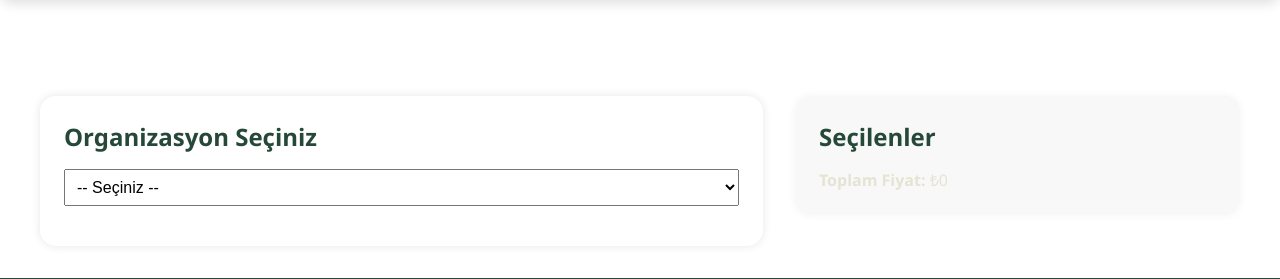
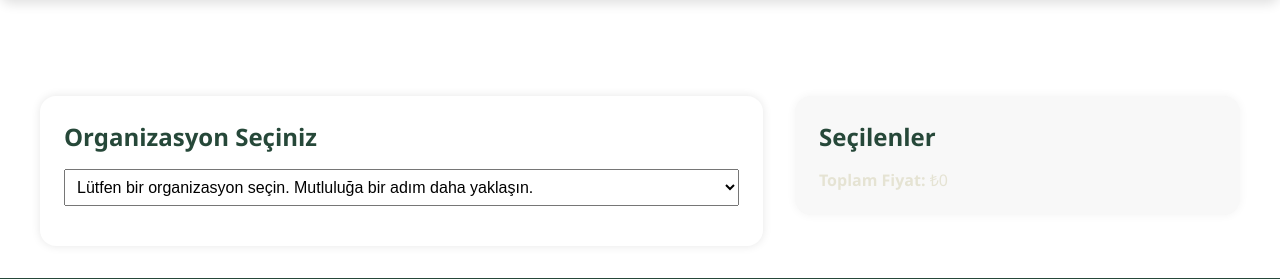
Before and after one commit to BahadirYasin/lavinya, a Django app: page /organizations/ in a window 1280 px wide. Shown: the part 152-431 px from the top of the page. Run offline with Django 5.2, Linux system fonts and the light colour scheme; data that the repository does not hold is empty.

Commit message:
try to new changes

```diff
--- a/templates/organizations.html
+++ b/templates/organizations.html
@@ -91,7 +91,7 @@
   <div class="organizations-left-panel">
     <h2>Organizasyon Seçiniz</h2>
     <select id="organizations-type-select">
-      <option value="">-- Seçiniz --</option>
+      <option value="">Lütfen bir organizasyon seçin. Mutluluğa bir adım daha yaklaşın.</option>
       {% for org in org_choices %}
         <option value="{{ org.slug }}">{{ org.name }}</option>
       {% endfor %}
@@ -303,6 +303,9 @@
     margin-bottom: 1rem;
     font-size: 1rem;
   }
+  #organizations-type-select option:first-child {
+  color: #aaa;
+}
   #organizations-service-options fieldset {
     border: 1px solid #ddd;
     margin-bottom: 1rem;
```
